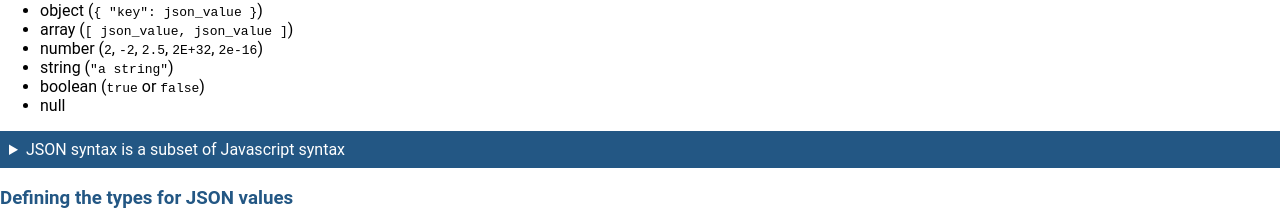
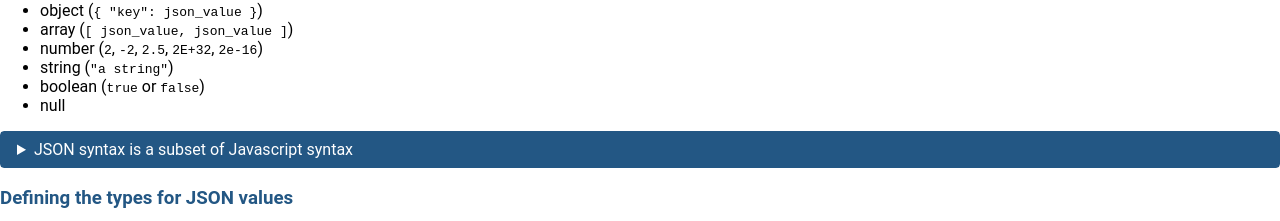
Before and after one commit to davimiku/blog.davimiku.com, a Next.js app: page /blog/json-parser-rust in a window 1280 px wide. Shown: the part 117-338 px from the top of the page. Built offline with nearby package versions, Linux system fonts and the light colour scheme; a small style sheet from the web is missing.

Commit message:
💄 adjust border radius and padding

```diff
--- a/src/components/blog/spoiler/Spoiler.module.scss
+++ b/src/components/blog/spoiler/Spoiler.module.scss
@@ -2,6 +2,7 @@
 
 .details {
   border: 1px solid colors.$primary;
+  border-radius: 0.25rem;
 }
 
 .detailsContent {
@@ -10,6 +11,7 @@
 
 .summary {
   padding: 0.5rem;
+  padding-left: 1rem;
   color: white;
   background-color: colors.$primary;
 }
```
